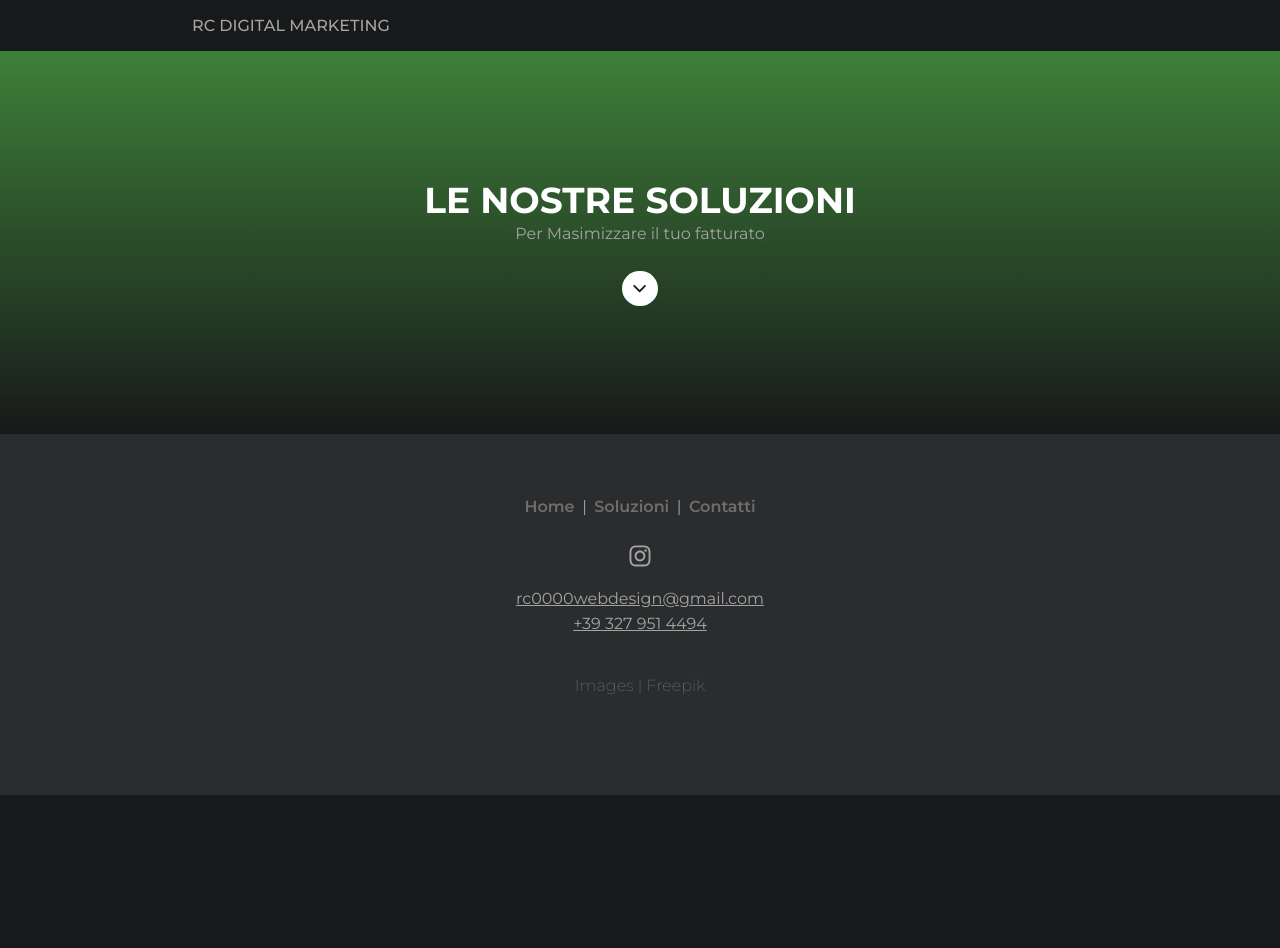
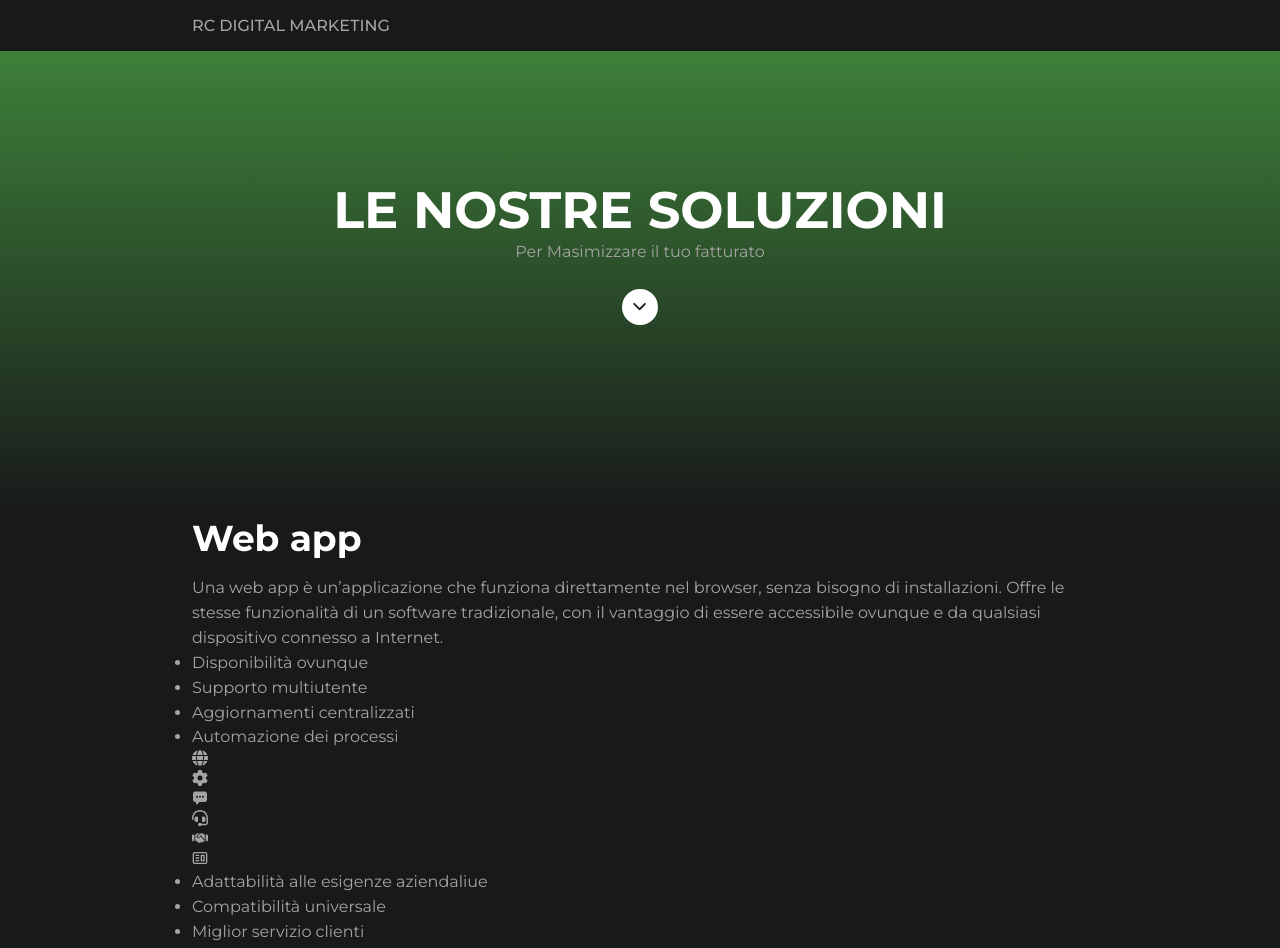
Before and after one commit to ericc3n/rc-digital-marketing, a React (Vite) app: page /solutions in a window 1280 px wide. Shown: the top 948 px of the page. Before the commit the page ends 800 px from the top, so only its background shows below. Built offline with nearby package versions, Linux system fonts and the light colour scheme.

Commit message:
procedendo

```diff
--- a/src/pages/Landing/Landing.tsx
+++ b/src/pages/Landing/Landing.tsx
@@ -14,7 +14,7 @@ export default function Landing() {
     <div className='landing-page'>
       <main className="section-mx div-space">
         <div className="content">
-          <h1>Porta il tuo business al livello successivo</h1>
+          <h1 className="title-page">Porta il tuo business al livello successivo</h1>
           <p className="m-space glow-txt">Soluzioni digitali su misura per far crescere la tua azienda</p>
           <video autoPlay loop muted playsInline className="m-space mobile-laptop-clip">
             <source src="/assets/laptop-video.mov" />
--- a/src/pages/Solutions/Solutions.scss
+++ b/src/pages/Solutions/Solutions.scss
@@ -4,6 +4,7 @@
 .solutions-page {
     header {
         padding-block: 8rem;
+        padding-bottom: calc(var(--SECTION-SPACE) * 2);
         text-align: center;
         background: linear-gradient(360deg, rgba(24, 52, 22, 0) 0%, rgba(71, 154, 65, 0.8) 100%);
         button {
--- a/src/pages/Solutions/Solutions.tsx
+++ b/src/pages/Solutions/Solutions.tsx
@@ -1,19 +1,52 @@
 import { IoIosArrowDown } from "react-icons/io";
 import { useScrollAnimation } from "../../utils/hooks";
 import "./Solutions.scss";
-
+import { FaGear, FaGlobe, FaHandshake, FaHeadset } from "react-icons/fa6";
+import { IoChatboxEllipses } from "react-icons/io5";
+import { CgWebsite } from "react-icons/cg";
 
 export default function Solutions() {
   useScrollAnimation();
   return (
     <div className="solutions-page">
       <header>
-        <h1>LE NOSTRE SOLUZIONI</h1>
+        <h1 className="title-page">LE NOSTRE SOLUZIONI</h1>
         <p>Per Masimizzare il tuo fatturato</p>
         <button className="m-space">
           <IoIosArrowDown className="i" />
         </button>
       </header>
+      <section className="section-mx">
+        <h1>Web app</h1>
+        <p className="el-space-1">Una web app è un’applicazione che funziona direttamente nel browser, senza bisogno di installazioni. Offre le stesse funzionalità di un software tradizionale, con il vantaggio di essere accessibile ovunque e da qualsiasi dispositivo connesso a Internet.</p>
+        <div className="card-layout">
+          <ul className="text-content">
+            <li>Disponibilità ovunque</li>
+            <li>Supporto multiutente</li>
+            <li>Aggiornamenti centralizzati</li>
+            <li>Automazione dei processi</li>
+          </ul>
+          <div className="side-icons">
+            {/* raccogliere in componente */}
+            <div className="icon"><FaGlobe /></div>
+            <div className="icon"><FaGear /></div>
+            <div className="icon"><IoChatboxEllipses /></div>
+          </div>
+        </div>
+        <div className="card-layout">
+          <div className="side-icons">
+            <div className="icon"><FaHeadset /></div>
+            <div className="icon"><FaHandshake /></div>
+            <div className="icon"><CgWebsite /></div>
+          </div>
+          <ul className="text-content">
+            <li>Adattabilità alle esigenze aziendaliue</li>
+            <li>Compatibilità universale</li>
+            <li>Miglior servizio clienti</li>
+            <li>Design Intuitiva e personalizzabile</li>
+          </ul>
+        </div>
+      </section>
     </div>
   )
 }
--- a/src/sass/_global.scss
+++ b/src/sass/_global.scss
@@ -27,6 +27,9 @@ h1 {
     font-size: var(--xxxl);
     line-height: 1.2;
     color: v.$white-title;
+    &.title-page {
+        font-size: 3.2rem;
+    }
 }
 
 h2 {
--- a/src/sass/_variables.scss
+++ b/src/sass/_variables.scss
@@ -15,7 +15,7 @@
 }
 
 // VIEWPORTS
-$large-vp: 476px;
+$large-vp: 512px;
 
 @media screen and (min-width: $large-vp) {
     :root {
--- a/src/ui/Footer/Footer.tsx
+++ b/src/ui/Footer/Footer.tsx
@@ -19,7 +19,7 @@ export default function Footer() {
       <a href="mailto:rc0000webdesign@gmail.com">rc0000webdesign@gmail.com</a>
       <br />
       <a href="tel:+393279514494">+39 327 951 4494</a>
-      <p className="div-space">Images | Freepik</p>
+      <p className="div-space">© RC Digital Marketing</p>
     </footer>
   )
 }
```
